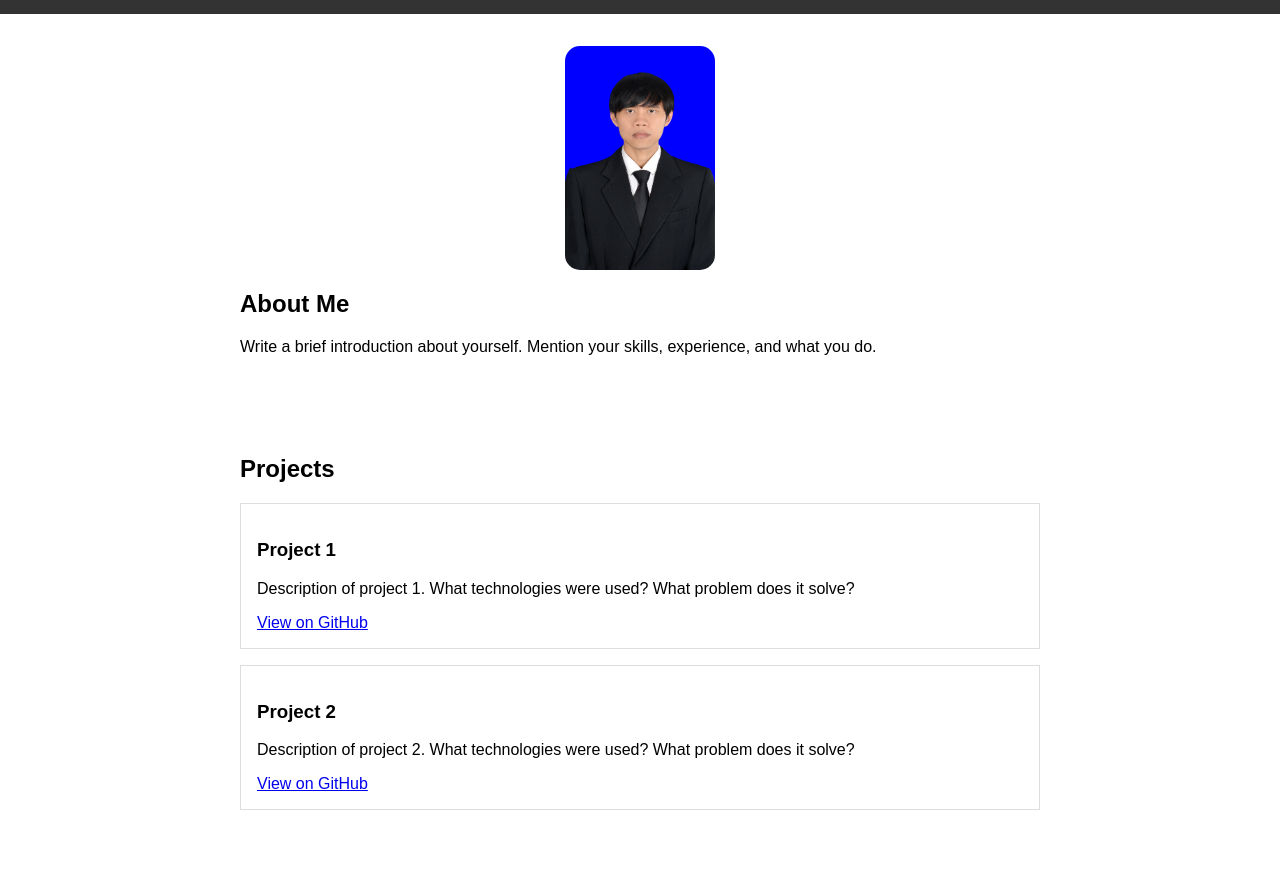
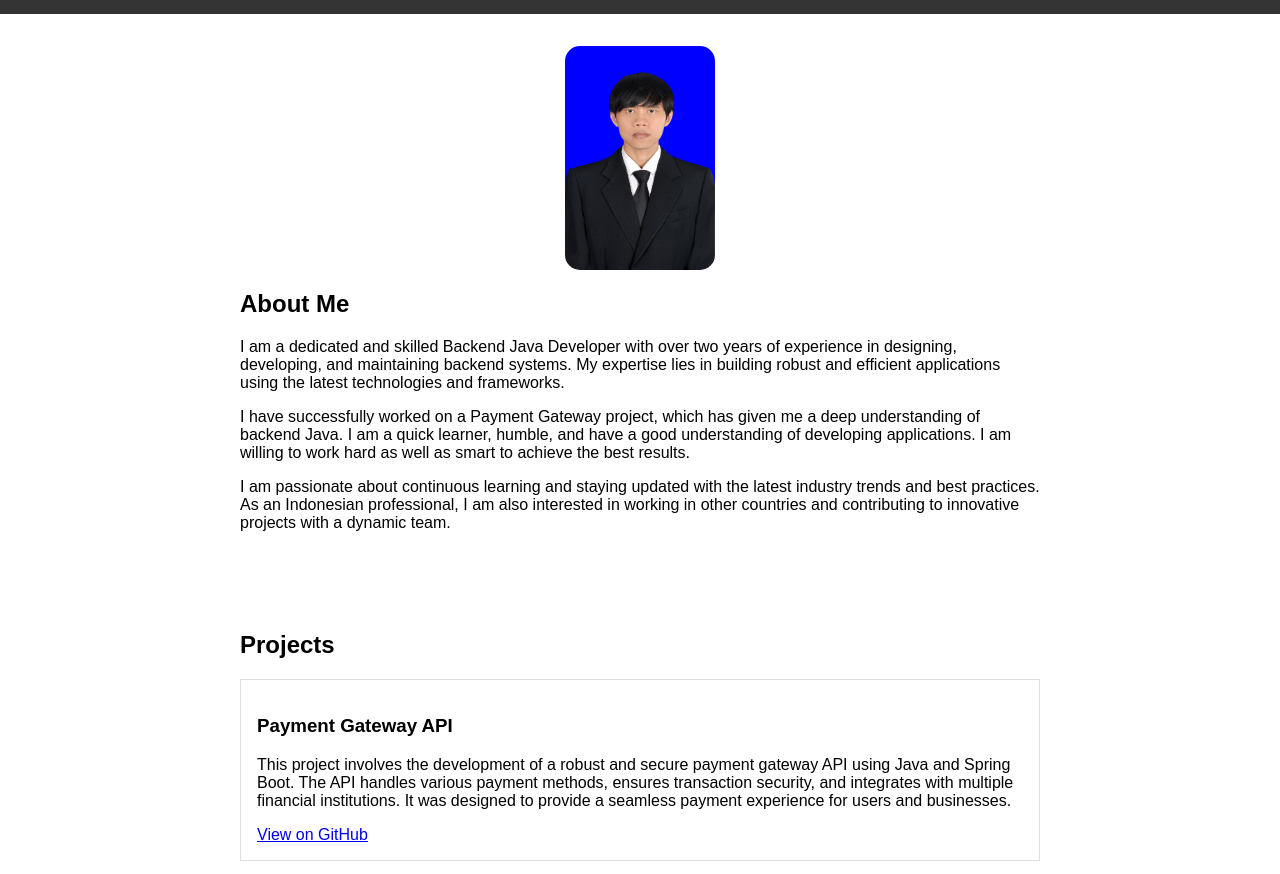
Before and after one commit to Eliezerya/web-test, a plain HTML site: page index.html in a window 1280 px wide. Shown: the part 73-947 px from the top of the page. Drawn offline with Linux system fonts and the light colour scheme.

Commit message:
[UP] update detail text

```diff
--- a/index.html
+++ b/index.html
@@ -7,9 +7,8 @@
     <link rel="stylesheet" href="styles.css">
 </head>
 <body>
-<div class="container">
 <header>
-        <h1>Dan Eliezer</h1>
+    <h1>Dan Eliezer Ryan A.</h1>
     <nav>
         <ul>
             <li><a href="#about">About</a></li>
@@ -18,31 +17,39 @@
         </ul>
     </nav>
 </header>
-    <main>
 <section id="about">
     <img src="profile.png" alt="Profile Image" class="profile-image">
     <h2>About Me</h2>
-            <p>Write a brief introduction about yourself. Mention your skills, experience, and what you do.</p>
+    <p>I am a dedicated and skilled Backend Java Developer with over two years of experience in designing, developing, and maintaining backend systems. My expertise lies in building robust and efficient applications using the latest technologies and frameworks.</p>
+<!--    <h3>Key Skills</h3>-->
+<!--    <ul class="skills-list">-->
+<!--        <li><strong>Java Framework (Spring Boot)</strong>: Proficient in developing scalable and high-performance applications.</li>-->
+<!--        <li><strong>SQL</strong>: Experienced in database management and optimization.</li>-->
+<!--        <li><strong>Git</strong>: Competent in version control and collaboration on code repositories.</li>-->
+<!--        <li><strong>Microservices</strong>: Skilled in creating and managing microservices architecture.</li>-->
+<!--        <li><strong>API Development for Payment Gateways</strong>: Experienced in creating APIs related to payment gateways, ensuring secure and efficient transactions.</li>-->
+<!--        <li><strong>IntelliJ IDEA</strong>: Proficient in using IntelliJ IDEA for development, enhancing productivity and code quality.</li>-->
+<!--    </ul>-->
+    <p>I have successfully worked on a Payment Gateway project, which has given me a deep understanding of backend Java. I am a quick learner, humble, and have a good understanding of developing applications. I am willing to work hard as well as smart to achieve the best results.</p>
+    <p>I am passionate about continuous learning and staying updated with the latest industry trends and best practices. As an Indonesian professional, I am also interested in working in other countries and contributing to innovative projects with a dynamic team.</p>
 </section>
 <section id="projects">
     <h2>Projects</h2>
     <div class="project">
-                <h3>Project 1</h3>
-                <p>Description of project 1. What technologies were used? What problem does it solve?</p>
-                <a href="https://github.com/your-username/project1" target="_blank">View on GitHub</a>
+        <h3>Payment Gateway API</h3>
+        <p>This project involves the development of a robust and secure payment gateway API using Java and Spring Boot. The API handles various payment methods, ensures transaction security, and integrates with multiple financial institutions. It was designed to provide a seamless payment experience for users and businesses.</p>
+        <a href="https://github.com/your-username/payment-gateway-api" target="_blank">View on GitHub</a>
     </div>
     <div class="project">
-                <h3>Project 2</h3>
-                <p>Description of project 2. What technologies were used? What problem does it solve?</p>
-                <a href="https://github.com/your-username/project2" target="_blank">View on GitHub</a>
+        <h3>Microservices-based E-commerce Platform</h3>
+        <p>This project focuses on creating a scalable and efficient e-commerce platform using microservices architecture. Implemented with Java, Spring Boot, and SQL, the platform supports various functionalities such as user authentication, product catalog management, and order processing. The use of Git for version control and extensive API testing with Postman ensured the platform's reliability and performance.</p>
+        <a href="https://github.com/your-username/ecommerce-platform" target="_blank">View on GitHub</a>
     </div>
 </section>
 <section id="contact">
     <h2>Contact</h2>
-            <p>You can reach me at: <a href="mailto:your.email@example.com">your.email@example.com</a></p>
+    <p>You can reach me at: <a href="mailto:andeliezer5@gmail.com">andeliezer5@gmail.com</a></p>
 </section>
-    </main>
-</div>
 <footer>
     <p>&copy; 2024 Dan Eliezer. All rights reserved.</p>
 </footer>
```
Lines whose indentation alone changed are shown as unchanged.
